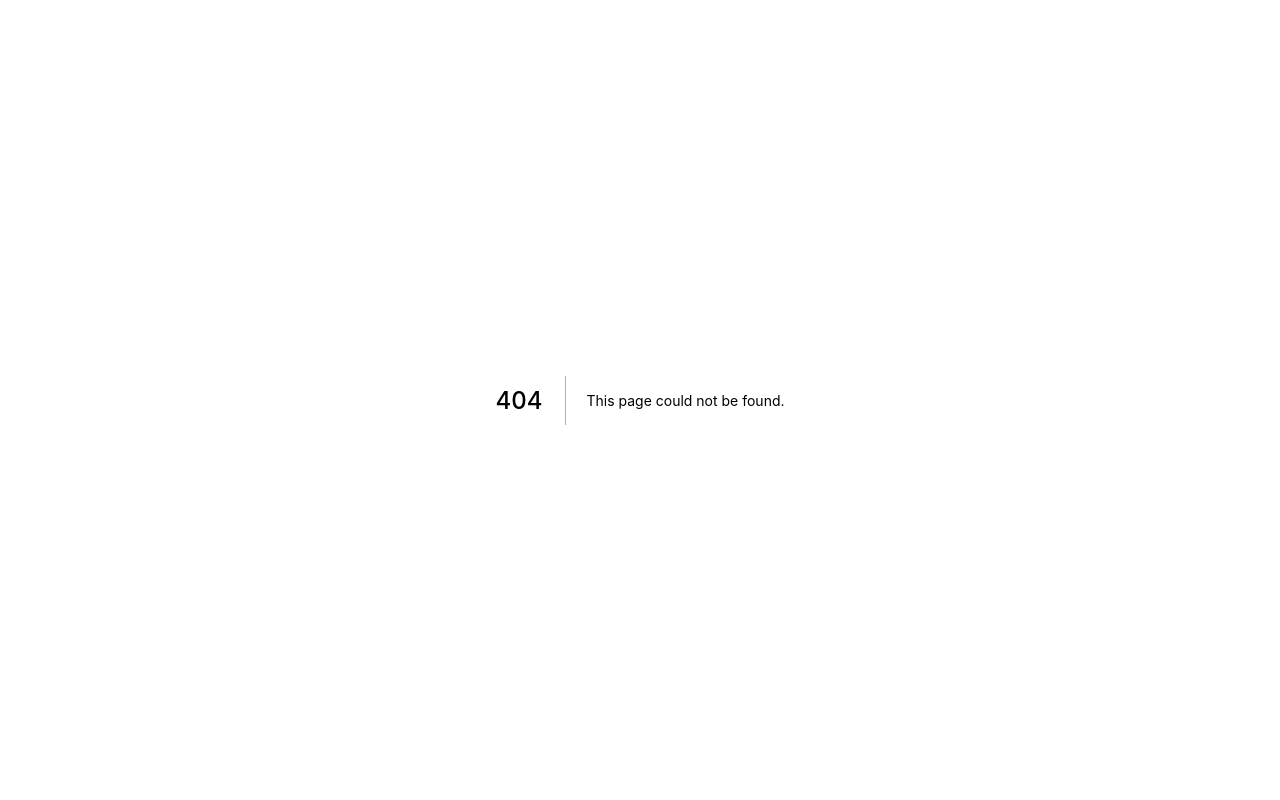
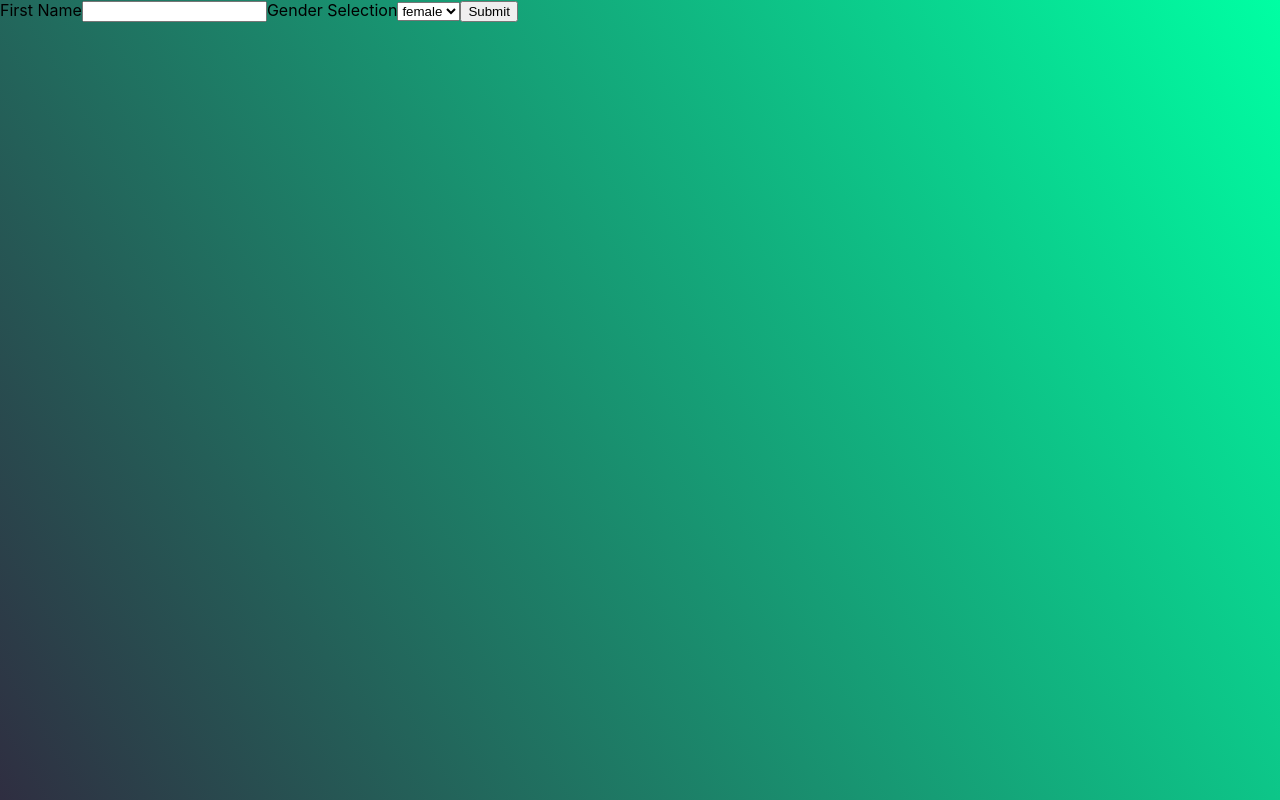
Before and after one commit to elpassion-shops/lesson-11-emails, a Next.js app: page /questionnaire in a window 1280 px wide. Before the commit this address had no page. Built offline with nearby package versions, Linux system fonts and the light colour scheme.

Commit message:
feat: add dump page questionnaire

```diff
--- a/package.json
+++ b/package.json
@@ -22,7 +22,8 @@
     "nodemailer-sendgrid": "^1.0.3",
     "pg": "^8.7.3",
     "react": "^17.0.2",
-    "react-dom": "^17.0.2"
+    "react-dom": "^17.0.2",
+    "react-hook-form": "^7.29.0"
   },
   "devDependencies": {
     "@types/jest": "^27.4.1",
--- a/pages/index.tsx
+++ b/pages/index.tsx
@@ -15,6 +15,7 @@
 import type { NextPage } from 'next';
 import { ChangeEvent, useMemo, useState } from 'react';
 import { GetEmailAddress } from '../interfaces/email';
+import { useRouter } from "next/router";
 
 const theme = createTheme({
   palette: {
--- /dev/null
+++ b/pages/questionnaire.tsx
@@ -0,0 +1,38 @@
+import { useRouter } from "next/router";
+import React from "react";
+import ReactDOM from "react-dom";
+import { useForm, SubmitHandler } from "react-hook-form";
+
+enum GenderEnum {
+    female = "female",
+    male = "male",
+    other = "other"
+  }
+  interface IFormInput {
+    firstName: String;
+    gender: GenderEnum;
+  }
+
+
+//const resolver = classValidatorResolver
+function Questionnaire() {
+
+  const { register, handleSubmit } = useForm<IFormInput>();
+  const onSubmit = (data: IFormInput) => console.log(data);
+
+  return (
+    <form >
+      <label>First Name</label>
+      <input {...register("firstName")} />
+      <label>Gender Selection</label>
+      <select {...register("gender")}>
+        <option value="female">female</option>
+        <option value="male">male</option>
+        <option value="other">other</option>
+      </select>
+      <input type="submit" />
+    </form>
+  );
+}
+
+  export default Questionnaire;
--- a/tsconfig.json
+++ b/tsconfig.json
@@ -15,7 +15,9 @@
     "jsx": "preserve",
     "incremental": true,
     "experimentalDecorators": true,
-    "emitDecoratorMetadata": true
+    "emitDecoratorMetadata": true,
+    "strictPropertyInitialization": false,
+
   },
   "include": ["next-env.d.ts", "**/*.ts", "**/*.tsx", "jest.config.js"],
   "exclude": ["node_modules"]
```
Also changed, not shown: 2 other files (tests, documents, lock files or other folders).
